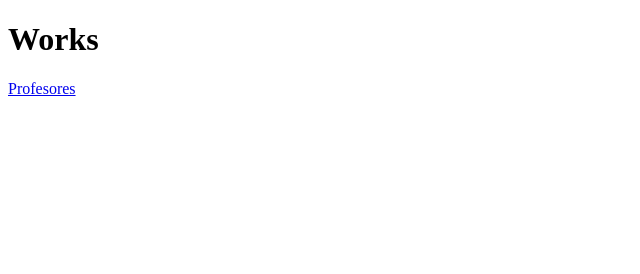
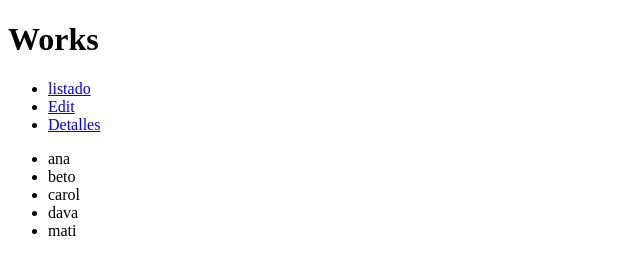
Before and after one commit to ja7rodal/contacts.github.io, a plain HTML site: page index.html in a window 1280 px wide. Shown: the whole page, without its empty margins (0-640 px from the left). Drawn offline with nearby package versions, Linux system fonts and the light colour scheme; some packages are replaced by stand-ins of ours; no server answers.

Commit message:
fix routing error

```diff
--- a/index.html
+++ b/index.html
@@ -7,11 +7,16 @@
     <body ng-app="app" ng-controller="ContactController as contact">
         <h1>{{ text }}</h1>
 
-    <a href="#/">Profesores</a>
+    <ul class="nav navbar-nav">
+            <li class="active"><a href="#/">listado</a></li>
+            <li><a href="#/edit">Edit</a></li>
+            <li><a href="#/contact">Detalles</a></li>
+        </ul>
         <div ng-view></div>
 
-    <script src="node_modules/angular/angular.min.js"></script>
+        <script src="https://ajax.googleapis.com/ajax/libs/angularjs/1.5.7/angular.min.js"></script>
         <script src="https://cdnjs.cloudflare.com/ajax/libs/angular.js/1.6.1/angular-route.min.js"></script>
         <script src="js/app.js" ></script>
+        <script src="js/config.js"></script>
     </body>
 </html>
--- a/js/app.js
+++ b/js/app.js
@@ -2,19 +2,3 @@ var app = angular.module('app', ['ngRoute']);
 app.controller('ContactController', ['$scope', function($scope) {
     $scope.text = "Works";
 }]);
-
-app.config(['$routeProvider', function($routeProvider){
-    $routeProvider
-    .when('/', {
-        templateUrl : "template/contact.html"
-        })
-    .when('/edit', {
-        templateUrl: "template/edit.html"
-        })
-    .when('/contact', {
-        templateUrl: "template/contact.html"
-        })
-    .otherwise({
-        redirectTo: '/'
-        });
-}]);
--- /dev/null
+++ b/js/config.js
@@ -0,0 +1,15 @@
+app.config(function($routeProvider){
+    $routeProvider
+        .when('/', {
+        templateUrl: "partial/list.html"
+    })
+        .when('/edit', {
+        templateUrl: "partial/editContact.html"
+    })
+        .when('/contact', {
+        templateUrl: "partial/showContact.html"
+    })
+        .otherwise({
+        redirectTo: '/'
+    });
+});
```
Also changed, not shown: partial/list.html (line endings or trailing spaces). Lines whose indentation alone changed are shown as unchanged.
